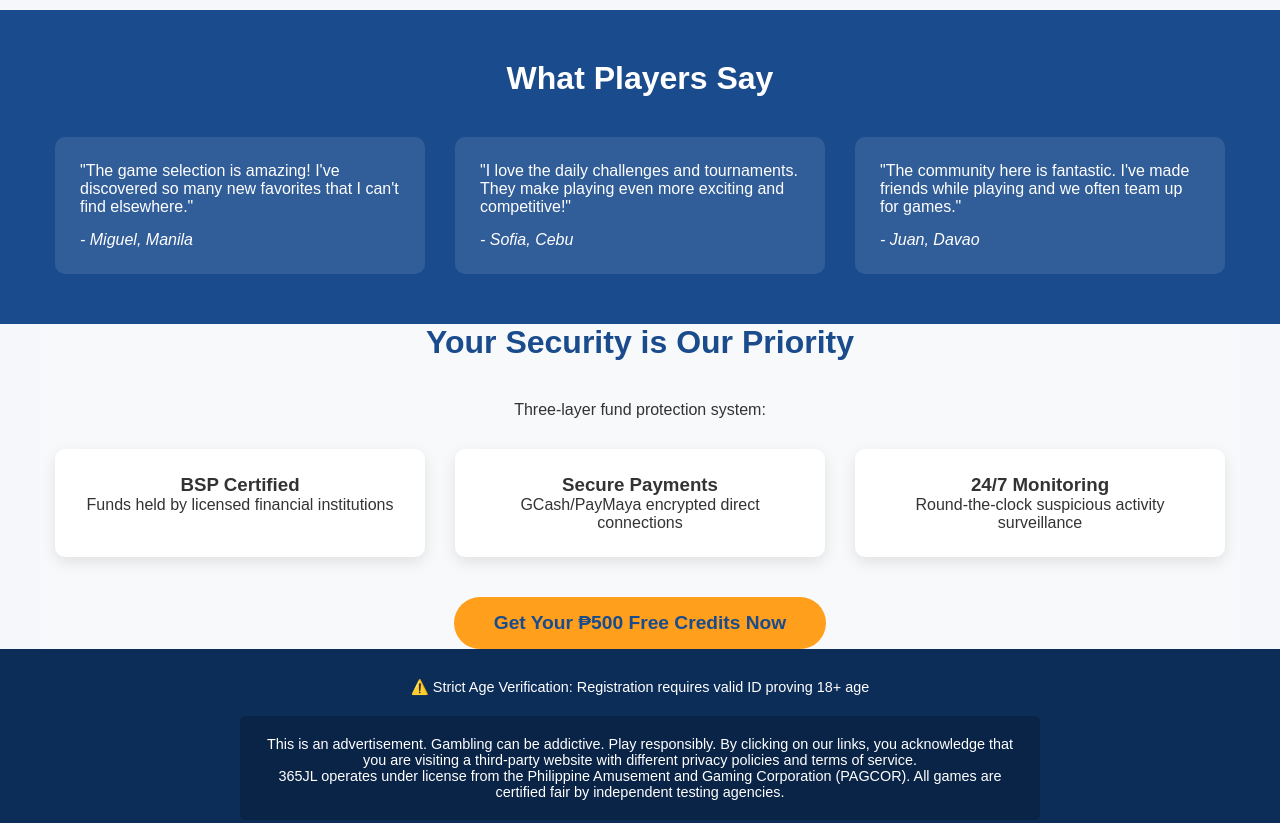
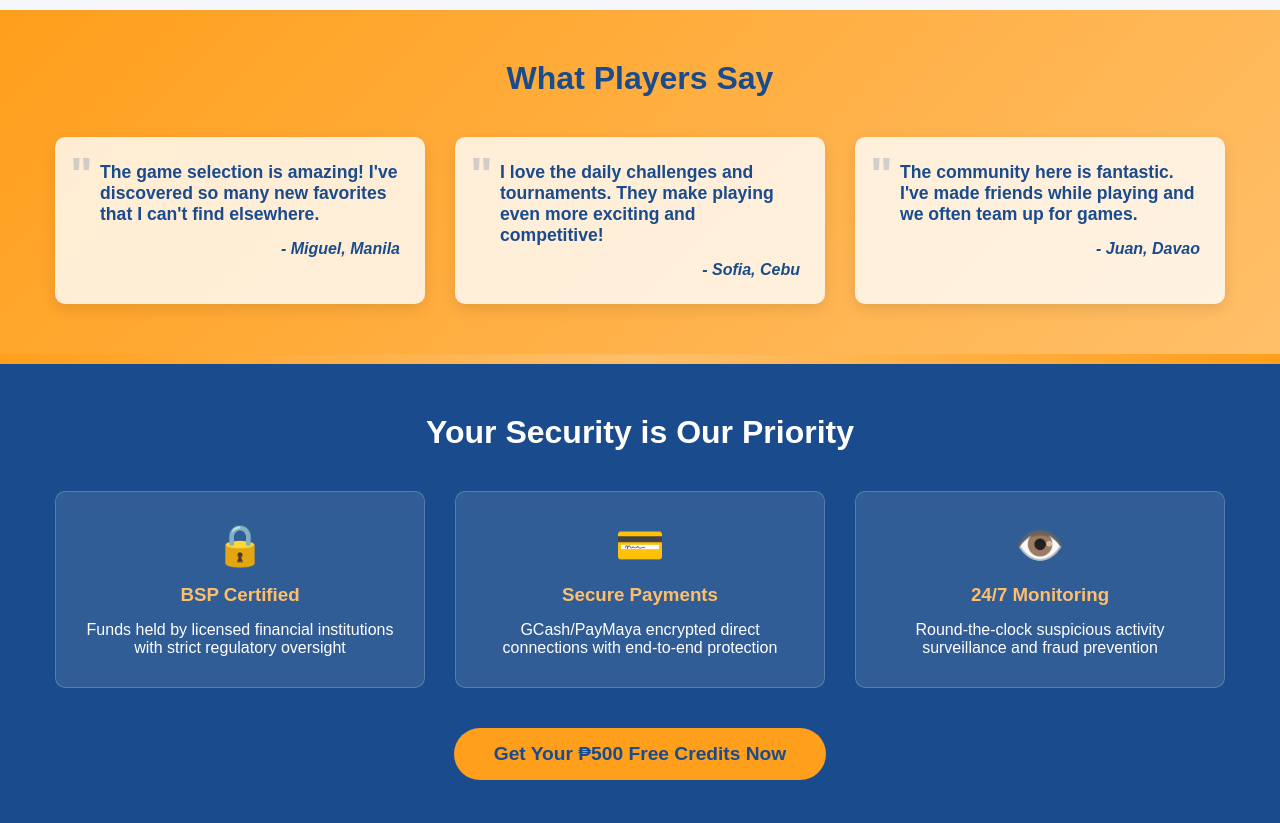
Before and after one commit to yuansn23/goodmja, a plain HTML site: page game.html in a window 1280 px wide. Shown: the part 1220-2043 px from the top of the page. Drawn offline with Linux system fonts and the light colour scheme.

Commit message:
Update game.html

```diff
--- a/game.html
+++ b/game.html
@@ -97,19 +97,6 @@
             transform: translateY(-3px);
             box-shadow: 0 5px 15px rgba(0,0,0,0.2);
         }
-        .floating-download {
-            position: fixed;
-            right: 20px;
-            top: 50%;
-            transform: translateY(-50%);
-            z-index: 100;
-            cursor: pointer;
-        }
-        .floating-download img {
-            width: 60px;
-            height: 60px;
-            animation: pulse 2s infinite;
-        }
         section {
             padding: 50px 0;
         }
@@ -171,8 +158,8 @@
             margin-bottom: 15px;
         }
         .testimonials {
-            background-color: #1a4b8c;
-            color: white;
+            background: linear-gradient(135deg, #ff9f1c 0%, #ffbf69 100%);
+            color: #1a4b8c;
             padding: 50px 0;
         }
         .testimonial-grid {
@@ -181,23 +168,86 @@
             gap: 30px;
         }
         .testimonial-card {
-            background: rgba(255,255,255,0.1);
+            background: rgba(255,255,255,0.8);
             padding: 25px;
             border-radius: 10px;
+            box-shadow: 0 5px 15px rgba(0,0,0,0.1);
+            transition: transform 0.3s ease;
+        }
+        .testimonial-card:hover {
+            transform: translateY(-5px);
+        }
+        .testimonial-card p:first-child {
+            font-size: 1.1rem;
+            font-weight: bold;
+            margin-bottom: 15px;
+            position: relative;
+            padding-left: 20px;
+        }
+        .testimonial-card p:first-child::before {
+            content: '"';
+            font-size: 3rem;
+            position: absolute;
+            left: -10px;
+            top: -15px;
+            color: rgba(26, 75, 140, 0.2);
+        }
+        .testimonial-author {
+            font-style: italic;
+            color: #1a4b8c;
+            font-weight: bold;
+            text-align: right;
         }
         .security {
-            background-color: #f8f9fa;
+            background-color: #1a4b8c;
+            color: white;
             text-align: center;
+            padding: 60px 0;
+            position: relative;
+            overflow: hidden;
         }
-        .security-badges {
-            display: flex;
-            justify-content: center;
-            flex-wrap: wrap;
+        .security::before {
+            content: "";
+            position: absolute;
+            top: 0;
+            left: 0;
+            right: 0;
+            height: 10px;
+            background: linear-gradient(90deg, #ff9f1c, #ffbf69, #ff9f1c);
+        }
+        .security .section-title {
+            color: white;
+            position: relative;
+            z-index: 2;
+        }
+        .security-features {
+            display: grid;
+            grid-template-columns: repeat(auto-fit, minmax(250px, 1fr));
             gap: 30px;
-            margin-top: 30px;
+            margin-top: 40px;
+            position: relative;
+            z-index: 2;
         }
-        .badge-item {
-            max-width: 150px;
+        .security-item {
+            background: rgba(255,255,255,0.1);
+            backdrop-filter: blur(5px);
+            padding: 30px;
+            border-radius: 10px;
+            border: 1px solid rgba(255,255,255,0.2);
+            transition: transform 0.3s ease, background 0.3s ease;
+        }
+        .security-item:hover {
+            transform: translateY(-10px);
+            background: rgba(255,255,255,0.15);
+        }
+        .security-icon {
+            font-size: 2.5rem;
+            color: #ff9f1c;
+            margin-bottom: 15px;
+        }
+        .security-item h3 {
+            color: #ffbf69;
+            margin-bottom: 15px;
         }
         footer {
             background-color: #0d2d59;
@@ -256,13 +306,6 @@
             .hero {
                 flex-direction: column;
             }
-            .floating-download {
-                right: 10px;
-            }
-            .floating-download img {
-                width: 50px;
-                height: 50px;
-            }
         }
     </style>
 </head>
@@ -286,10 +329,6 @@
             </div>
         </div>
     </header>
-
-    <div class="floating-download" onclick="opensite()">
-        <img src="https://upload.wikimedia.org/wikipedia/commons/thumb/c/ca/LINE_logo.svg/1024px-LINE_logo.svg.png" alt="Download Now">
-    </div>
 
     <section class="container">
         <h2 class="section-title">Most Popular Games Among Filipino Players</h2>
@@ -339,43 +378,47 @@
 
     <section class="testimonials">
         <div class="container">
-            <h2 class="section-title" style="color: white;">What Players Say</h2>
+            <h2 class="section-title" style="color: #1a4b8c;">What Players Say</h2>
             <div class="testimonial-grid">
                 <div class="testimonial-card">
-                    <p>"The game selection is amazing! I've discovered so many new favorites that I can't find elsewhere."</p>
-                    <p style="margin-top: 15px; font-style: italic;">- Miguel, Manila</p>
+                    <p>The game selection is amazing! I've discovered so many new favorites that I can't find elsewhere.</p>
+                    <p class="testimonial-author">- Miguel, Manila</p>
                 </div>
                 <div class="testimonial-card">
-                    <p>"I love the daily challenges and tournaments. They make playing even more exciting and competitive!"</p>
-                    <p style="margin-top: 15px; font-style: italic;">- Sofia, Cebu</p>
+                    <p>I love the daily challenges and tournaments. They make playing even more exciting and competitive!</p>
+                    <p class="testimonial-author">- Sofia, Cebu</p>
                 </div>
                 <div class="testimonial-card">
-                    <p>"The community here is fantastic. I've made friends while playing and we often team up for games."</p>
-                    <p style="margin-top: 15px; font-style: italic;">- Juan, Davao</p>
+                    <p>The community here is fantastic. I've made friends while playing and we often team up for games.</p>
+                    <p class="testimonial-author">- Juan, Davao</p>
                 </div>
             </div>
         </div>
     </section>
 
-    <section class="security container">
+    <section class="security">
+        <div class="container">
             <h2 class="section-title">Your Security is Our Priority</h2>
-        <p>Three-layer fund protection system:</p>
-        <div class="features" style="margin-top: 30px;">
-            <div class="feature-item">
+            <div class="security-features">
+                <div class="security-item">
+                    <div class="security-icon">🔒</div>
                     <h3>BSP Certified</h3>
-                <p>Funds held by licensed financial institutions</p>
+                    <p>Funds held by licensed financial institutions with strict regulatory oversight</p>
                 </div>
-            <div class="feature-item">
+                <div class="security-item">
+                    <div class="security-icon">💳</div>
                     <h3>Secure Payments</h3>
-                <p>GCash/PayMaya encrypted direct connections</p>
+                    <p>GCash/PayMaya encrypted direct connections with end-to-end protection</p>
                 </div>
-            <div class="feature-item">
+                <div class="security-item">
+                    <div class="security-icon">👁️</div>
                     <h3>24/7 Monitoring</h3>
-                <p>Round-the-clock suspicious activity surveillance</p>
+                    <p>Round-the-clock suspicious activity surveillance and fraud prevention</p>
                 </div>
             </div>
             <div style="text-align: center; margin-top: 40px;">
-            <a class="btn btn-primary" onclick="opensite()" style="padding: 15px 40px; font-size: 1.2rem;">Get Your ₱500 Free Credits Now</a>
+                <a class="btn btn-primary" onclick="opensite()" style="padding: 15px 40px; font-size: 1.2rem; background-color: #ff9f1c; color: #1a4b8c;">Get Your ₱500 Free Credits Now</a>
+            </div>
         </div>
     </section>
 
```
Lines whose indentation alone changed are shown as unchanged.
